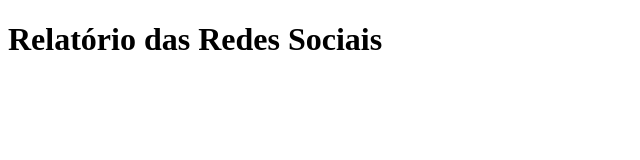
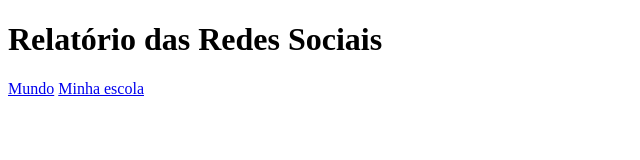
Before and after one commit to kaiquebl95/Kaique-N-28-3-D, a plain HTML site: page Redes Sociais/index.html in a window 1280 px wide. Shown: the whole page, without its empty margins (0-640 px from the left). Drawn offline with Linux system fonts and the light colour scheme.

Commit message:
Redes Sociais
vagaBUNDA dalva

```diff
--- a/Redes Sociais/index.html
+++ b/Redes Sociais/index.html
@@ -8,6 +8,10 @@
 <body>
         <header>
             <h1>Relatório das Redes Sociais</h1>
+            <nav>
+                <a href="index.html">Mundo</a>
+                <a href="#">Minha escola</a>
+            </nav>
         </header>
         <main></main>
         <footer></footer>
```
